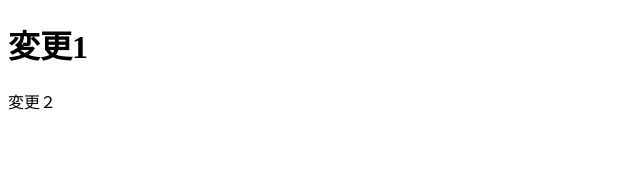
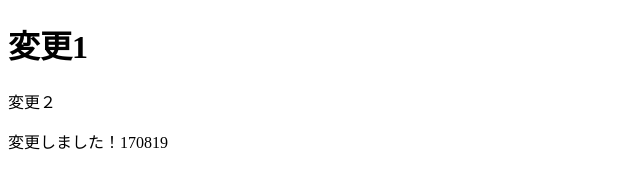
Before and after one commit to emiriemiri/my_first_git, a plain HTML site: page index.html in a window 1280 px wide. Shown: the whole page, without its empty margins (0-640 px from the left). Drawn offline with Linux system fonts and the light colour scheme.

Commit message:
追記：坂口170819

```diff
--- a/index.html
+++ b/index.html
@@ -8,5 +8,6 @@
 <body>
 	<h1>変更1</h1>
 	<p>変更２</p>
+    変更しました！170819
 </body>
 </html>
```
